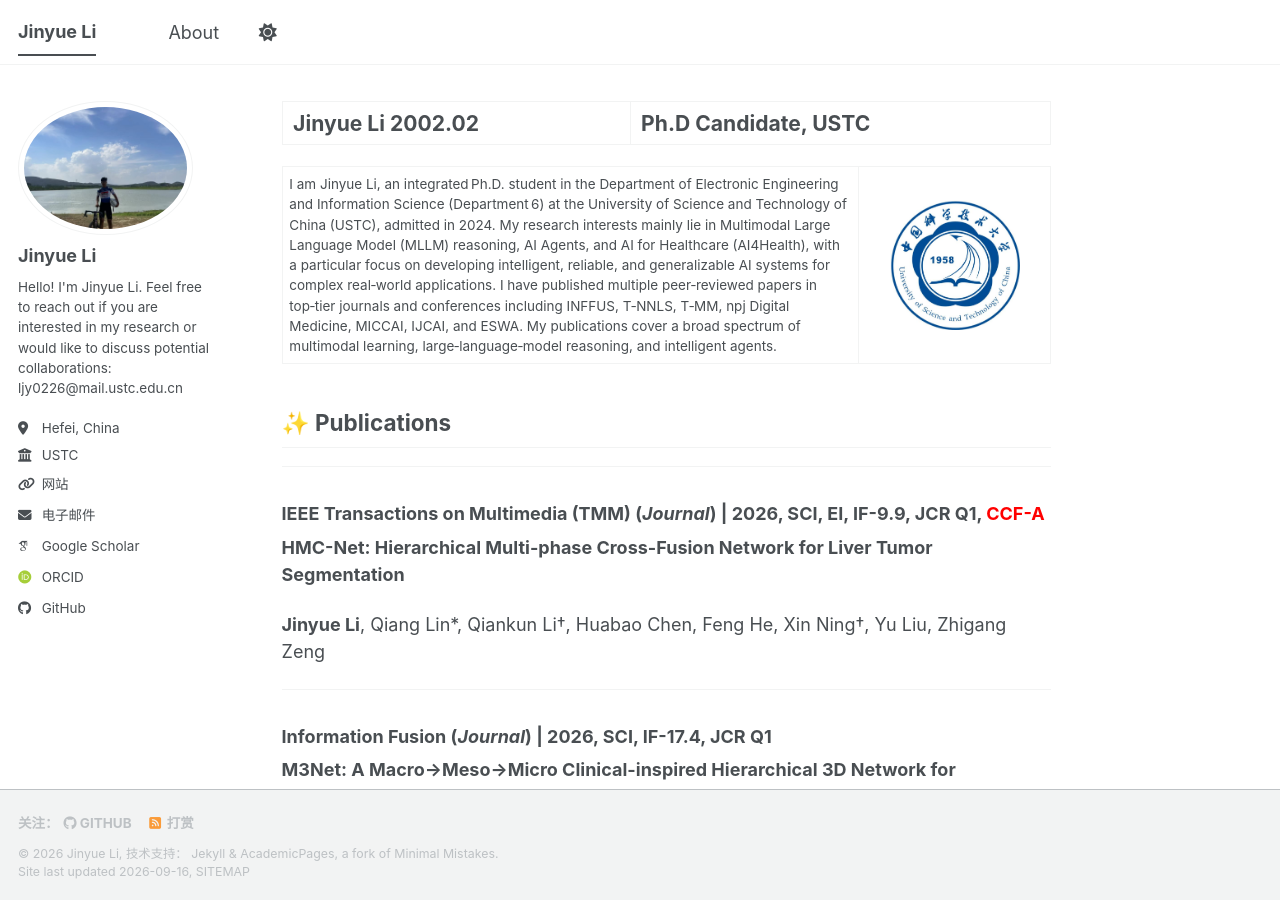
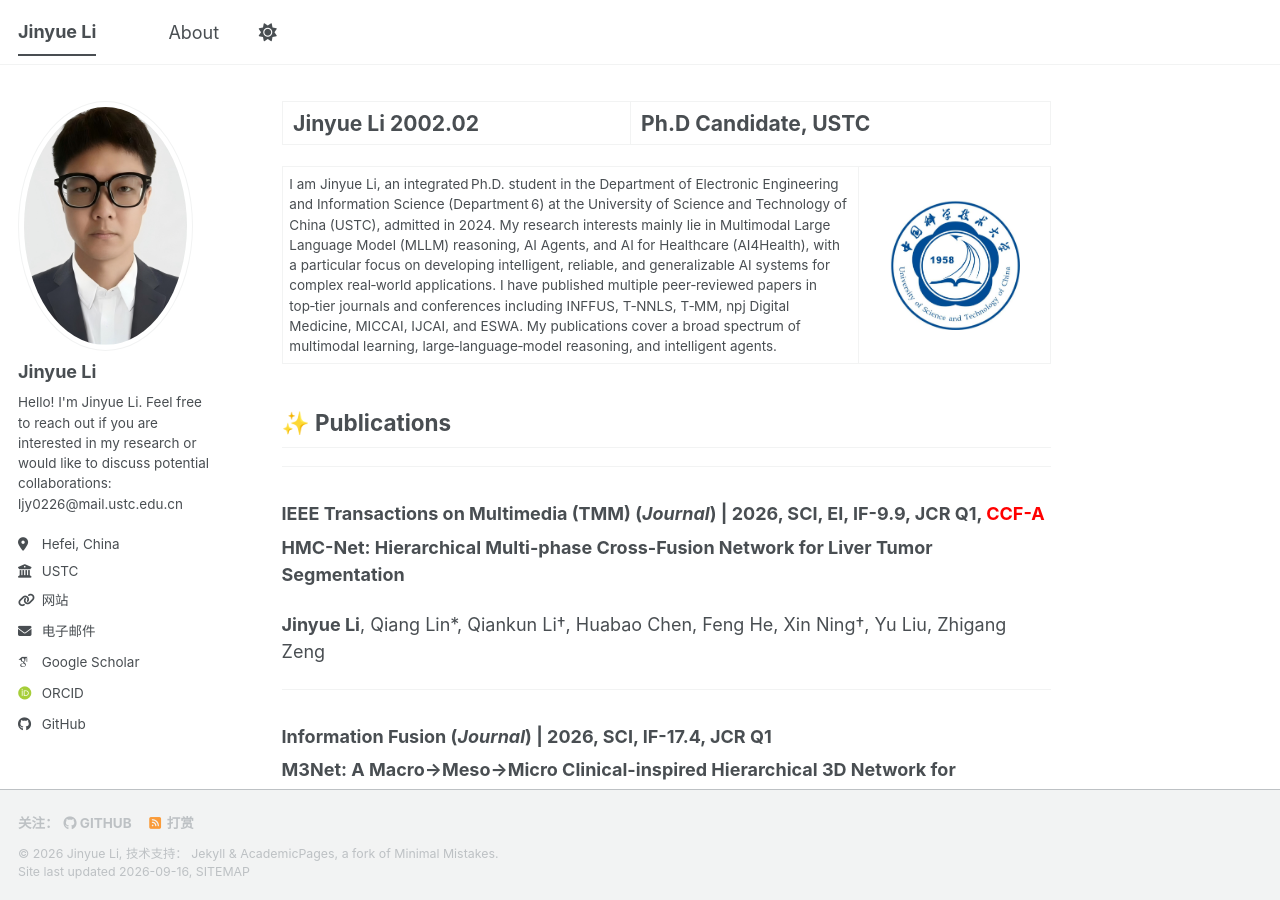
Before and after one commit to jylEcho/jylEcho.github.io, a Jekyll site: the page built from _pages/about.md, in a window 1280 px wide and 900 px high. Built offline with Jekyll 4.4.1, drawn with Linux system fonts in a browser that asks for light colours; some web fonts are replaced; a script bundle is joined from its source files by our own code; library files that are not in the unit come from our copies.

Commit message:
Update _config.yml

```diff
--- a/_config.yml
+++ b/_config.yml
@@ -23,7 +23,7 @@ repository               : "jylEcho/jylEcho.github.io"
 #               Additional customization can be done by editing /_includes/author-profile.html
 author:
   # Biographic information
-  avatar           : "/JPG/bike.jpg"
+  avatar           : "/JPG/myself.jpg"
   name             : "Jinyue Li"
   pronouns         : # example: "she/her"
   bio              : "Hello! I'm Jinyue Li. Feel free to reach out if you are interested in my research or would like to discuss potential collaborations: <br>ljy0226@mail.ustc.edu.cn"
```
